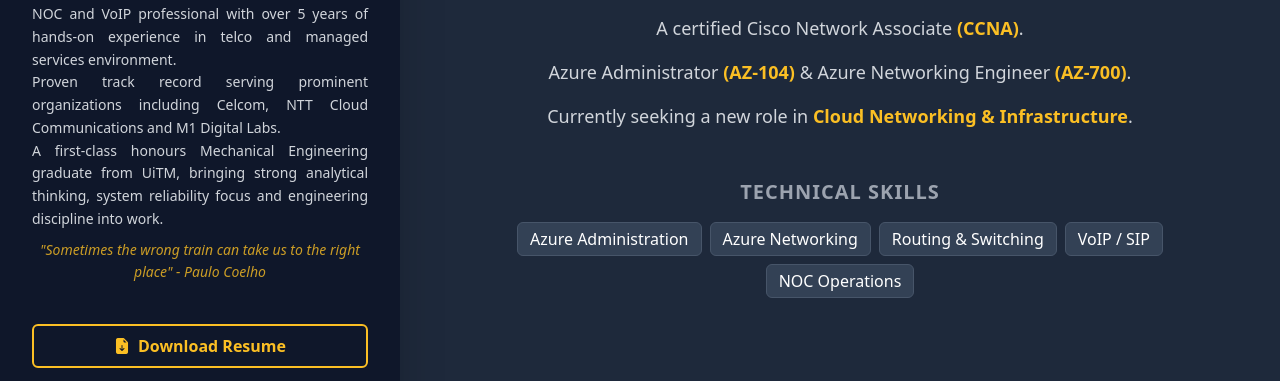
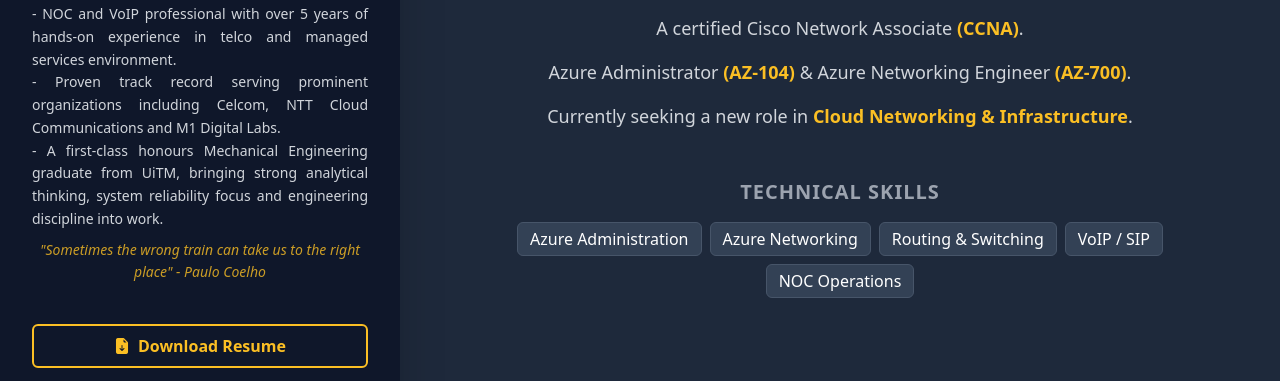
Before and after one commit to MuazAmirruddin/Web-Portfolio-AzureSWA, a plain HTML site: page index.html in a window 1280 px wide. Shown: the part 320-701 px from the top of the page. Drawn offline with nearby package versions, Linux system fonts and the light colour scheme.

Commit message:
Revise paragraph content with bullet points
Updated the content of the paragraphs to include bullet points for clarity.

```diff
--- a/index.html
+++ b/index.html
@@ -58,9 +58,9 @@
                 <p class="text-primary font-medium text-sm tracking-widest uppercase text-center">Network Operation Center (NOC) Engineer </p>
 
                 <div class="mt-4 text-justify text-gray-300 text-sm leading-relaxed">
-                    <p>NOC and VoIP professional with over 5 years of hands-on experience in telco and managed services environment.</p>
-                    <p>Proven track record serving prominent organizations including Celcom, NTT Cloud Communications and M1 Digital Labs.</p>
-                    <p>A first-class honours Mechanical Engineering graduate from UiTM, bringing strong analytical thinking, system reliability focus and engineering discipline into work.</p>
+                    <p> - NOC and VoIP professional with over 5 years of hands-on experience in telco and managed services environment.</p>
+                    <p> - Proven track record serving prominent organizations including Celcom, NTT Cloud Communications and M1 Digital Labs.</p>
+                    <p> - A first-class honours Mechanical Engineering graduate from UiTM, bringing strong analytical thinking, system reliability focus and engineering discipline into work.</p>
                     <p class="mt-2 italic text-primary/80 text-center">"Sometimes the wrong train can take us to the right place" - Paulo Coelho</p>
                 </div>
 
```
